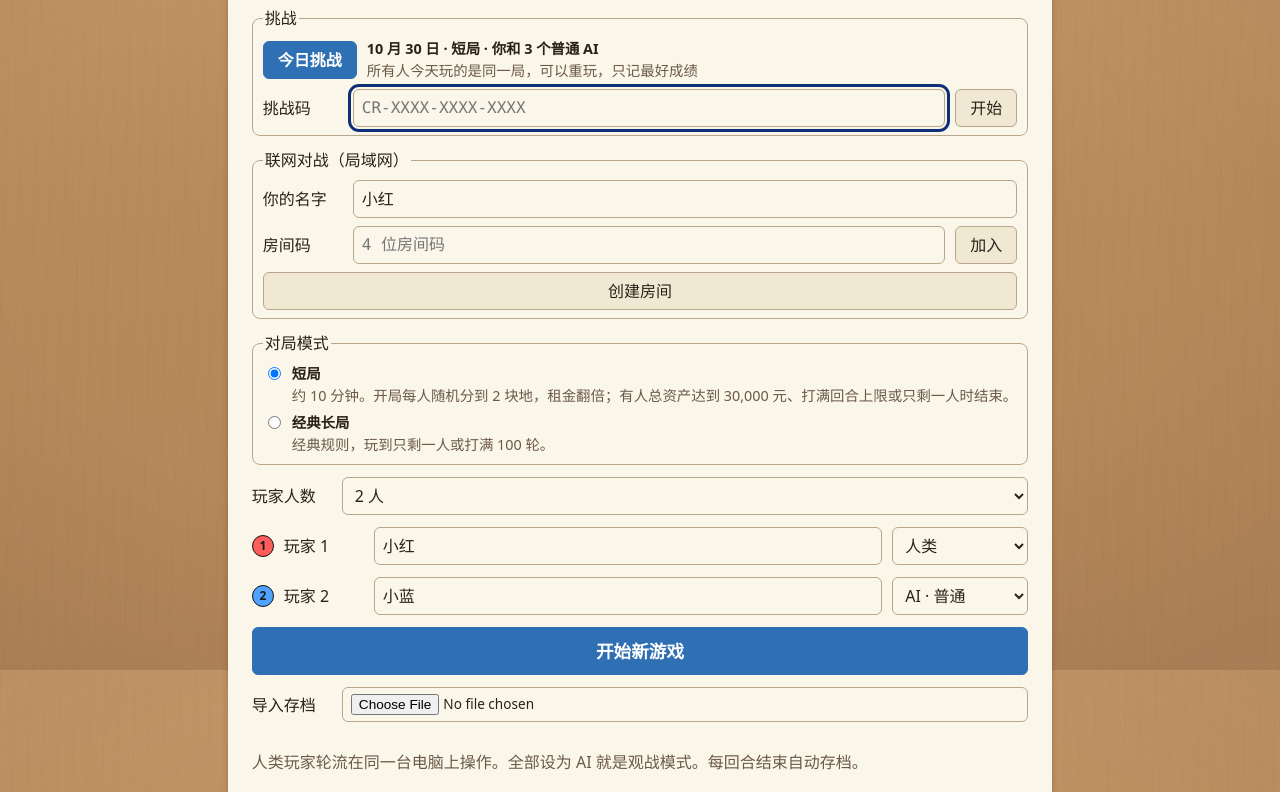
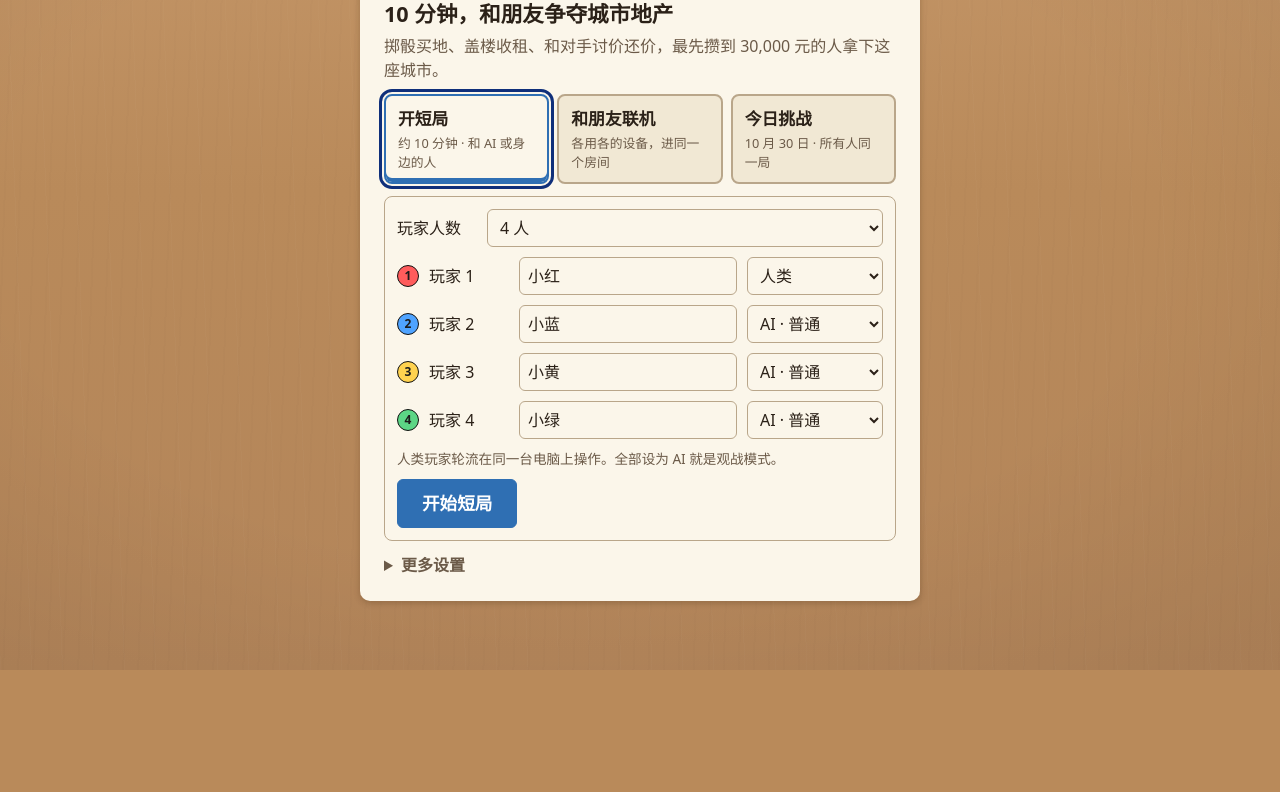
Before and after one commit to jlw-qq/rich-game, a website built with Vite: page index.html in a window 1280 px wide. Shown: the part 130-922 px from the top of the page. After the commit the page ends 800 px from the top, so only its background shows below. Built offline with nearby package versions, Linux system fonts and the light colour scheme.

Commit message:
开局首屏讲清卖点，新增 README
开局页第一屏改为「10 分钟，和朋友争夺城市地产」加三个入口：开短局、和朋友联机、今日挑战，
选中哪个展开哪个；对局模式和导入存档收进「更多设置」。开短局默认你和 3 个普通 AI。
修复手机宽度下开局页横向溢出、名字框过窄、文件选择框伸出卡片。
新增 README：玩法、启动方式、环境变量和代码结构。

Co-Authored-By: Claude Opus 5.5 <noreply@anthropic.com>

```diff
--- a/src/view/ui/setup.js
+++ b/src/view/ui/setup.js
@@ -1,5 +1,8 @@
 /**
- * 表现层：开局设置表单。校验交给逻辑层 validatePlayerSetup，这里只负责收集输入和显示错误。
+ * 表现层：开局界面。校验交给逻辑层 validatePlayerSetup，这里只负责收集输入和显示错误。
+ *
+ * 第一屏只讲一件事：10 分钟和朋友争夺城市地产。下面三个入口（开短局 / 和朋友联机 / 今日挑战），
+ * 选中哪个就展开哪个的设置；对局模式、导入存档这些不常用的收在「更多设置」里。
  */
 import { el } from './dom.js';
 import { PLAYER_COLORS } from '../render/theme.js';
@@ -32,7 +35,12 @@ const KINDS = {
  * }} options onImport、onCode、onCreateRoom、onJoinRoom 返回错误信息，成功返回 null；daily 给出今天的日期和本机最好成绩
  */
 export function createSetup({ root, rules, validate, onStart, onImport, daily, onDaily, onCode, onCreateRoom, onJoinRoom }) {
-  let count = 2;
+  /** 当前展开的入口：local 开短局 / online 和朋友联机 / daily 今日挑战 */
+  let entry = 'local';
+  /** 「更多设置」是否展开（重绘时保持） */
+  let moreOpen = false;
+  // 默认你和 3 个普通 AI，和每日挑战的阵容一样
+  let count = 4;
   let resume = null;
   let mode = DEFAULT_MODE;
   const names = [...DEFAULT_NAMES];
@@ -144,52 +152,34 @@ export function createSetup({ root, rules, validate, onStart, onImport, daily, o
       }),
     );
 
-    const form = el(
-      'form',
-      {
-        class: 'setup-form',
-        onsubmit: (e) => {
-          e.preventDefault();
-          const players = names.slice(0, count).map((name, i) => {
-            const { isAI, aiLevel } = KINDS[kinds[i]];
-            return isAI ? { name, isAI, aiLevel } : { name, isAI };
-          });
-          const errors = validate(players);
-          if (errors.length > 0) {
-            errorBox.replaceChildren(...errors.map((msg) => el('li', {}, msg)));
-            return;
-          }
-          onStart(players, mode);
-        },
-      },
-      brandHeading('h1', 44),
-      resume &&
+    const localPanel = [
+      el('div', { class: 'setup-row' }, el('label', { for: 'setup-count' }, '玩家人数'), countSelect),
+      rows,
+      el('p', { class: 'muted setup-hint' }, '人类玩家轮流在同一台电脑上操作。全部设为 AI 就是观战模式。'),
+      el('button', { type: 'submit', class: 'btn btn-primary btn-large' }, mode === DEFAULT_MODE ? '开始短局' : `开始${MODES[mode].name}`),
+    ];
+
+    const onlinePanel = [
+      el('div', { class: 'setup-row' }, el('label', { for: 'setup-online-name' }, '你的名字'), nameInput),
+      el('button', { type: 'button', class: 'btn btn-primary btn-large', onclick: () => online(() => onCreateRoom(nameInput.value)) }, '创建房间'),
       el(
         'div',
-          { class: 'setup-resume', role: 'group', 'aria-label': '上一局' },
-          el('p', {}, resume.label),
+        { class: 'setup-row' },
+        el('label', { for: 'setup-room' }, '或者加入'),
+        roomInput,
+        el('button', { type: 'button', class: 'btn', onclick: () => online(() => onJoinRoom(roomInput.value, nameInput.value)) }, '加入'),
+      ),
+      el('p', { class: 'muted setup-hint' }, '每人用自己的手机或电脑打开同一个服务器地址。房主创建房间后，把 4 位房间码告诉朋友。'),
+    ];
+
+    const dailyPanel = [
       el(
-            'div',
-            { class: 'actions' },
-            el('button', { type: 'button', class: 'btn btn-primary', onclick: resume.onResume }, '继续上一局'),
-            el('button', { type: 'button', class: 'btn btn-danger', onclick: resume.onDiscard }, '删除存档'),
-          ),
-        ),
-      el(
-        'fieldset',
-        { class: 'setup-challenge' },
-        el('legend', {}, '挑战'),
-        el(
-          'div',
-          { class: 'setup-daily' },
-          el('button', { type: 'button', id: 'setup-daily', class: 'btn btn-primary', onclick: onDaily }, '今日挑战'),
-          el(
-            'span',
+        'p',
         { class: 'setup-mode-text' },
         el('strong', {}, `${dateLabel(today.dateKey)} · ${dailyLineup}`),
         el('span', { class: 'muted' }, today.best ? `本机最好：${scoreText(today.best)}` : '所有人今天玩的是同一局，可以重玩，只记最好成绩'),
       ),
-        ),
+      el('button', { type: 'button', id: 'setup-daily', class: 'btn btn-primary btn-large', onclick: onDaily }, '开始今日挑战'),
       el(
         'div',
         { class: 'setup-row' },
@@ -197,21 +187,20 @@ export function createSetup({ root, rules, validate, onStart, onImport, daily, o
         codeInput,
         el('button', { type: 'button', class: 'btn', onclick: startCode }, '开始'),
       ),
-      ),
-      el(
-        'fieldset',
-        { class: 'setup-challenge setup-online' },
-        el('legend', {}, '联网对战（局域网）'),
-        el('div', { class: 'setup-row' }, el('label', { for: 'setup-online-name' }, '你的名字'), nameInput),
-        el(
-          'div',
-          { class: 'setup-row' },
-          el('label', { for: 'setup-room' }, '房间码'),
-          roomInput,
-          el('button', { type: 'button', class: 'btn', onclick: () => online(() => onJoinRoom(roomInput.value, nameInput.value)) }, '加入'),
-        ),
-        el('button', { type: 'button', class: 'btn', onclick: () => online(() => onCreateRoom(nameInput.value)) }, '创建房间'),
-      ),
+      el('p', { class: 'muted setup-hint' }, '输入朋友发来的挑战码，能玩到和他完全一样的开局和骰子。'),
+    ];
+
+    const ENTRIES = [
+      { key: 'local', title: '开短局', note: '约 10 分钟 · 和 AI 或身边的人', panel: localPanel },
+      { key: 'online', title: '和朋友联机', note: '各用各的设备，进同一个房间', panel: onlinePanel },
+      { key: 'daily', title: '今日挑战', note: `${dateLabel(today.dateKey)} · 所有人同一局`, panel: dailyPanel },
+    ];
+    const current = ENTRIES.find((e) => e.key === entry);
+
+    const more = el(
+      'details',
+      { class: 'setup-more', open: moreOpen, ontoggle: (e) => (moreOpen = e.target.open) },
+      el('summary', {}, '更多设置'),
       el(
         'fieldset',
         { class: 'setup-modes' },
@@ -226,16 +215,15 @@ export function createSetup({ root, rules, validate, onStart, onImport, daily, o
               id: `setup-mode-${key}`,
               value: key,
               checked: mode === key,
-              onchange: () => (mode = key),
+              onchange: () => {
+                mode = key;
+                render();
+              },
             }),
             el('span', { class: 'setup-mode-text' }, el('strong', {}, m.name), el('span', { class: 'muted' }, m.blurb)),
           ),
         ),
       ),
-      el('div', { class: 'setup-row' }, el('label', { for: 'setup-count' }, '玩家人数'), countSelect),
-      rows,
-      errorBox,
-      el('button', { type: 'submit', class: 'btn btn-primary btn-large' }, '开始新游戏'),
       el(
         'div',
         { class: 'setup-row' },
@@ -253,7 +241,78 @@ export function createSetup({ root, rules, validate, onStart, onImport, daily, o
           },
         }),
       ),
-      el('p', { class: 'muted' }, '人类玩家轮流在同一台电脑上操作。全部设为 AI 就是观战模式。每回合结束自动存档。'),
+      el('p', { class: 'muted' }, '本机对局每回合结束自动存档，下次打开可以继续。'),
+    );
+
+    const form = el(
+      'form',
+      {
+        class: 'setup-form setup-home',
+        onsubmit: (e) => {
+          e.preventDefault();
+          // 只有「开短局」用表单提交（在名字框里按回车也会走到这里）
+          if (entry !== 'local') return;
+          const players = names.slice(0, count).map((name, i) => {
+            const { isAI, aiLevel } = KINDS[kinds[i]];
+            return isAI ? { name, isAI, aiLevel } : { name, isAI };
+          });
+          const errors = validate(players);
+          if (errors.length > 0) {
+            errorBox.replaceChildren(...errors.map((msg) => el('li', {}, msg)));
+            return;
+          }
+          onStart(players, mode);
+        },
+      },
+      el(
+        'div',
+        { class: 'setup-hero' },
+        brandHeading('h1', 44),
+        el('p', { class: 'setup-tagline' }, '10 分钟，和朋友争夺城市地产'),
+        el('p', { class: 'muted' }, '掷骰买地、盖楼收租、和对手讨价还价，最先攒到 30,000 元的人拿下这座城市。'),
+      ),
+      resume &&
+        el(
+          'div',
+          { class: 'setup-resume', role: 'group', 'aria-label': '上一局' },
+          el('p', {}, resume.label),
+          el(
+            'div',
+            { class: 'actions' },
+            el('button', { type: 'button', class: 'btn btn-primary', onclick: resume.onResume }, '继续上一局'),
+            el('button', { type: 'button', class: 'btn btn-danger', onclick: resume.onDiscard }, '删除存档'),
+          ),
+        ),
+      el(
+        'div',
+        { class: 'setup-entries', role: 'group', 'aria-label': '怎么玩' },
+        ENTRIES.map((e) =>
+          el(
+            'button',
+            {
+              type: 'button',
+              class: 'setup-entry',
+              'aria-pressed': String(e.key === entry),
+              'aria-controls': 'setup-panel',
+              onclick: () => {
+                if (entry === e.key) return;
+                entry = e.key;
+                render();
+                root.querySelector('.setup-entry[aria-pressed="true"]')?.focus();
+              },
+            },
+            el('strong', {}, e.title),
+            el('span', {}, e.note),
+          ),
+        ),
+      ),
+      el(
+        'div',
+        { class: `setup-panel${entry === 'online' ? ' setup-online' : ''}`, id: 'setup-panel', role: 'region', 'aria-label': current.title },
+        current.panel,
+      ),
+      errorBox,
+      more,
     );
 
     root.replaceChildren(form);
@@ -269,7 +328,7 @@ export function createSetup({ root, rules, validate, onStart, onImport, daily, o
       root.hidden = false;
       render();
       if (message) root.querySelector('.setup-errors')?.replaceChildren(el('li', {}, message));
-      (root.querySelector('.setup-resume .btn-primary') ?? root.querySelector('input'))?.focus();
+      (root.querySelector('.setup-resume .btn-primary') ?? root.querySelector('.setup-entry[aria-pressed="true"]'))?.focus();
     },
     hide() {
       root.hidden = true;
--- a/src/view/ui/style.css
+++ b/src/view/ui/style.css
@@ -782,28 +782,152 @@ select:focus-visible {
   display: none;
 }
 
-/* ---------- 挑战 ---------- */
+/* ---------- 开局首屏：卖点 + 三个入口 ---------- */
 
-.setup-challenge {
-  /* fieldset 默认 min-width: min-content，窄屏时会被输入框撑出卡片 */
-  min-width: 0;
-  margin: 0;
-  padding: 8px 10px;
-  border: 1px solid var(--line);
-  border-radius: var(--radius-md);
+.setup-home {
+  width: min(560px, 100%);
+}
+
+.setup-hero {
   display: flex;
   flex-direction: column;
+  gap: 4px;
+}
+
+.setup-hero p {
+  margin: 0;
+}
+
+.setup-tagline {
+  font-size: 1.35rem;
+  font-weight: 800;
+  color: var(--text);
+}
+
+.setup-entries {
+  display: grid;
+  grid-template-columns: repeat(3, minmax(0, 1fr));
   gap: 8px;
 }
 
-.setup-daily {
+.setup-entry {
   display: flex;
-  gap: 10px;
-  align-items: center;
+  flex-direction: column;
+  gap: 2px;
+  min-height: 72px;
+  padding: 10px 12px;
+  text-align: left;
+  font: inherit;
+  color: var(--text);
+  background: var(--panel-2);
+  border: 2px solid var(--line);
+  border-radius: var(--radius-md);
+  cursor: pointer;
 }
 
-.setup-daily .btn {
-  flex: none;
+.setup-entry strong {
+  font-size: 1.05rem;
+}
+
+.setup-entry span {
+  font-size: 0.8rem;
+  color: var(--muted);
+}
+
+.setup-entry:hover {
+  border-color: var(--accent);
+}
+
+.setup-entry:focus-visible {
+  outline: 3px solid var(--focus);
+  outline-offset: 2px;
+}
+
+.setup-entry[aria-pressed='true'] {
+  background: var(--panel);
+  border-color: var(--accent);
+  box-shadow: inset 0 -4px 0 var(--accent);
+}
+
+.setup-panel {
+  display: flex;
+  flex-direction: column;
+  gap: 10px;
+  padding: 12px;
+  border: 1px solid var(--line);
+  border-radius: var(--radius-md);
+}
+
+.setup-panel .btn-large {
+  align-self: flex-start;
+}
+
+.setup-panel p {
+  margin: 0;
+}
+
+.setup-hint {
+  font-size: 0.85rem;
+}
+
+.setup-more summary {
+  cursor: pointer;
+  color: var(--muted);
+  font-weight: 600;
+}
+
+.setup-more[open] {
+  display: flex;
+  flex-direction: column;
+  gap: 10px;
+}
+
+.setup-more .setup-modes {
+  /* fieldset 默认 min-width: min-content，窄屏时会被文字撑出卡片 */
+  min-width: 0;
+}
+
+/* 文件选择框没法缩小，放不下时换到下一行 */
+.setup-more .setup-row {
+  flex-wrap: wrap;
+}
+
+.setup-more input[type='file'] {
+  max-width: 100%;
+}
+
+/* 输入框默认按内容定宽，在一行里挤不下时把行撑出卡片；让它随剩余空间缩小 */
+.setup-row input:not([type='file']) {
+  width: 0;
+  min-width: 0;
+}
+
+@media (max-width: 520px) {
+  .setup-entries {
+    grid-template-columns: minmax(0, 1fr);
+  }
+
+  .setup-row label {
+    min-width: 4em;
+  }
+
+  /* 座位圆点上已经有编号，「玩家 1」只留给读屏，把宽度让给名字框 */
+  .setup-row label[for^='setup-name-'] {
+    position: absolute;
+    width: 1px;
+    height: 1px;
+    overflow: hidden;
+    clip-path: inset(50%);
+    white-space: nowrap;
+  }
+
+  .setup-row .setup-kind {
+    width: 7em;
+  }
+
+  .setup-entry {
+    min-height: 0;
+  }
 }
 
 .setup-row #setup-room,
```
Also changed, not shown: README.md (added). Lines whose indentation alone changed are shown as unchanged.
